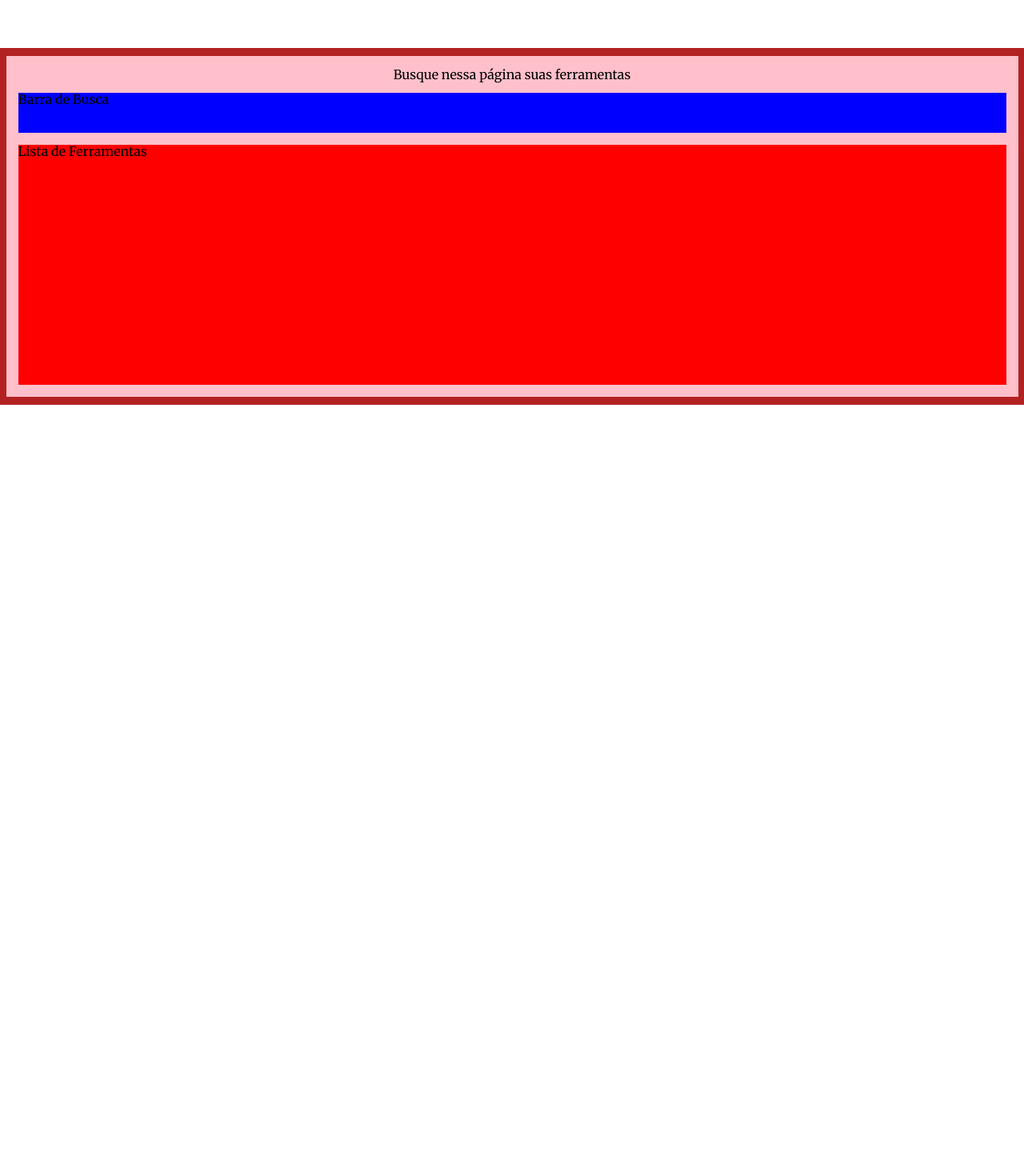
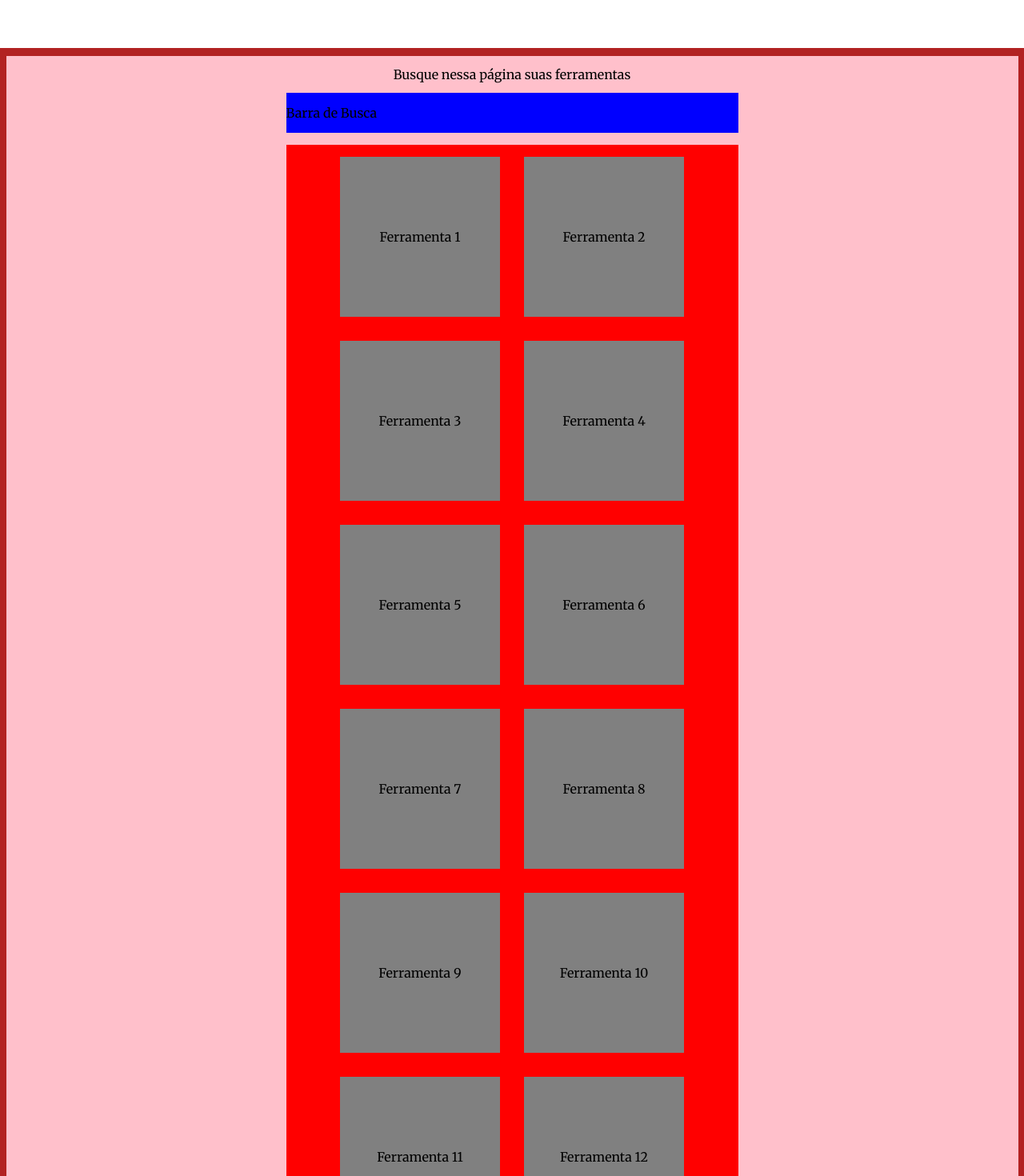
Before and after one commit to anarehder/desafio-tecnico-pluga, a React (Vite) app: page / in a window 1280 px wide. Shown: the top 1470 px of the page at 80% size. Before the commit the page ends 800 px from the top, so only its background shows below. Built offline with nearby package versions, Linux system fonts and the light colour scheme.

Commit message:
feat: Static tools on search tools page

```diff
--- a/src/pages/SearchToolsPage.jsx
+++ b/src/pages/SearchToolsPage.jsx
@@ -8,7 +8,42 @@ function SearchTool(){
                 Barra de Busca
             </SearchBarForm>
             <Tools>
-                Lista de Ferramentas
+                <ToolBlock>
+                    Ferramenta 1
+                </ToolBlock>
+                <ToolBlock>
+                    Ferramenta 2
+                </ToolBlock>
+                <ToolBlock>
+                    Ferramenta 3
+                </ToolBlock>
+                <ToolBlock>
+                    Ferramenta 4
+                </ToolBlock>
+                <ToolBlock>
+                    Ferramenta 5
+                </ToolBlock>
+                <ToolBlock>
+                    Ferramenta 6
+                </ToolBlock>
+                <ToolBlock>
+                    Ferramenta 7
+                </ToolBlock>
+                <ToolBlock>
+                    Ferramenta 8
+                </ToolBlock>
+                <ToolBlock>
+                    Ferramenta 9
+                </ToolBlock>
+                <ToolBlock>
+                    Ferramenta 10
+                </ToolBlock>
+                <ToolBlock>
+                    Ferramenta 11
+                </ToolBlock>
+                <ToolBlock>
+                    Ferramenta 12
+                </ToolBlock>
             </Tools>
         </Container>
     )
@@ -18,7 +53,7 @@ export default SearchTool;
 
 const Container = styled.div`
   width: 100%;
-  padding: 15px;
+  padding: 15px 350px;
   display: flex;
   flex-direction: column;
   align-items: center;
@@ -30,10 +65,27 @@ const Container = styled.div`
 const SearchBarForm = styled.form`
     height: 50px;
     width: 100%;
+    display: flex;
+    flex-wrap: wrap;
+    align-items: center;
+    justify-content: flex-start;
     background-color: blue;
 `
 const Tools = styled.div`
-    height: 300px;
-    width: 100%;
+    padding: 15px 50px;
     background-color: red;
+    display: flex;
+    flex-wrap: wrap;
+    align-items: center;
+    justify-content: center;
+    gap: 30px;
 `
+
+const ToolBlock = styled.div`
+    width: 200px;
+    height: 200px;
+    display: flex;
+    align-items: center;
+    justify-content: center;
+    background-color: gray;
+`
```
